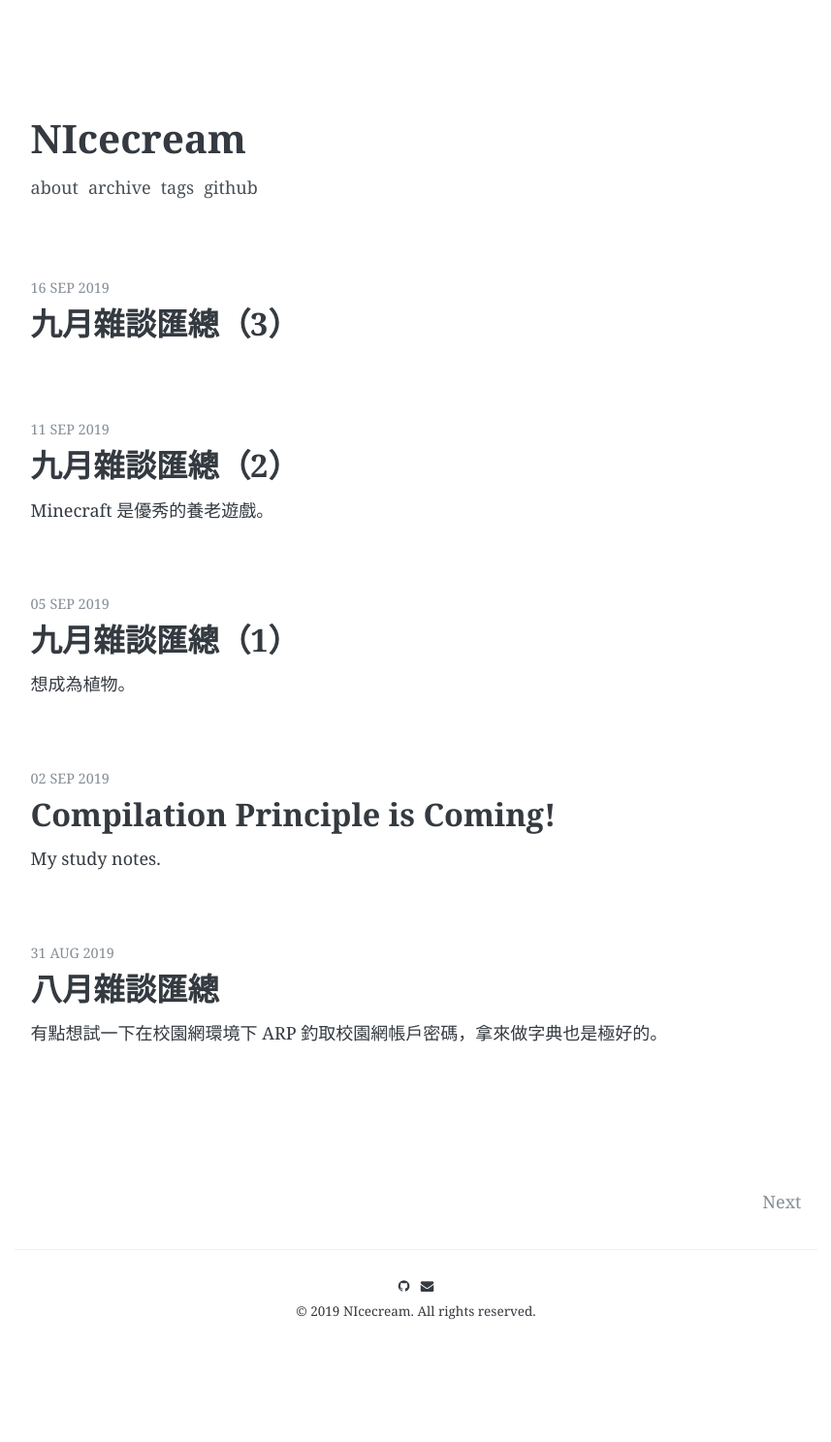
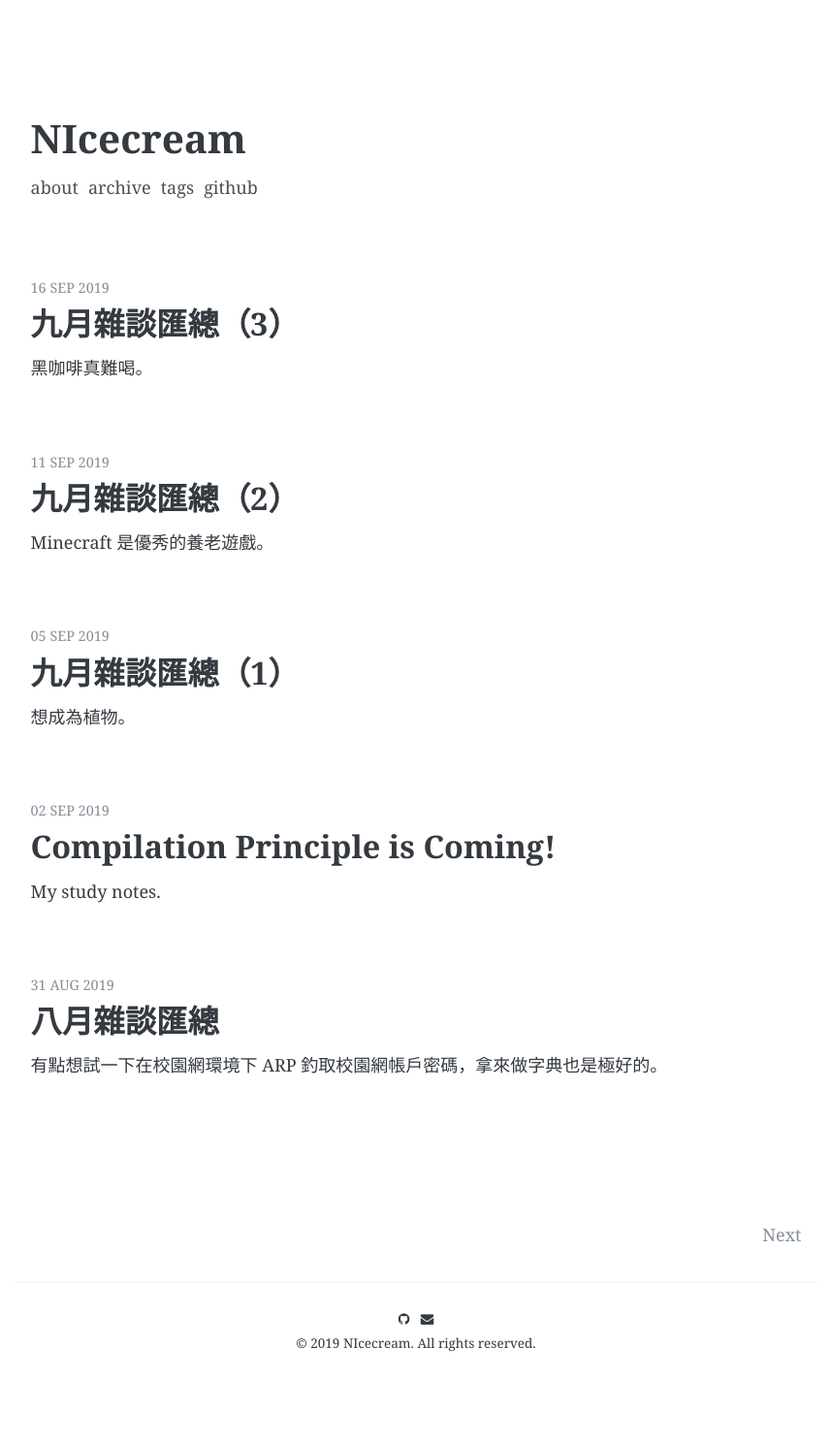
Before and after one commit to NeapolitanIcecream/NIcecream, a Jekyll site: the page built from index.html, in a window 1280 px wide. Shown: the whole page at 97% size, without its empty margins (211-1068 px from the left). Built offline with Jekyll 4.4.1, drawn with Linux system fonts in a browser that asks for light colours; some web fonts are replaced; the list of posts is cut into pages by our own code; before the commit the page ends 1453 px from its top, so only the background shows below that.

Commit message:
update des

```diff
--- a/_posts/2019-09-16-september-talks-3.md
+++ b/_posts/2019-09-16-september-talks-3.md
@@ -1,7 +1,7 @@
 ---
 layout: post
 title: "九月雜談匯總（3）"
-description: ""
+description: "黑咖啡真難喝。"
 date: 2019-09-16
 tags: [Life, CS, Fictional Writing]
 comments: true
```
